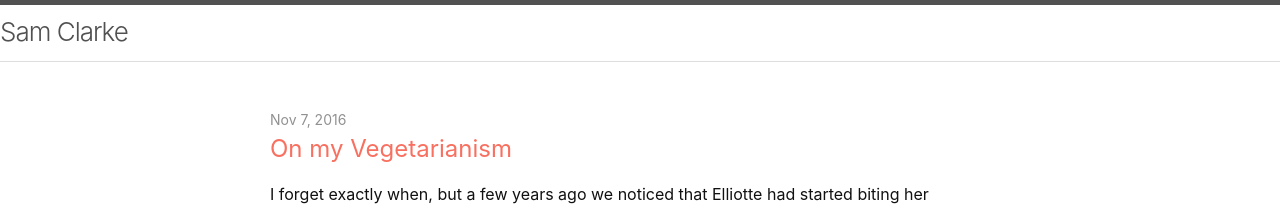
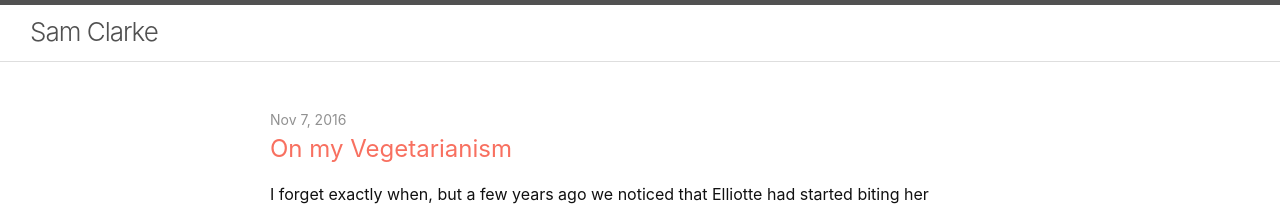
Before and after one commit to samclrk/samclarke.blog, a Jekyll site: the page built from index.md, in a window 1280 px wide. Shown: the top 209 px of the page. Built offline with Jekyll 4.4.1, drawn with Linux system fonts in a browser that asks for light colours.

Commit message:
wider header on desktop

```diff
--- a/_sass/minima/_base.scss
+++ b/_sass/minima/_base.scss
@@ -174,7 +174,7 @@ pre {
 /**
  * Wrapper
  */
-.head-wrapper {
+.header-wrapper {
   max-width: -webkit-calc(#{$content-width} - (#{$spacing-unit} * 2) + 200);
   max-width:         calc(#{$content-width} - (#{$spacing-unit} * 2) + 200);
   margin-right: auto;
```
